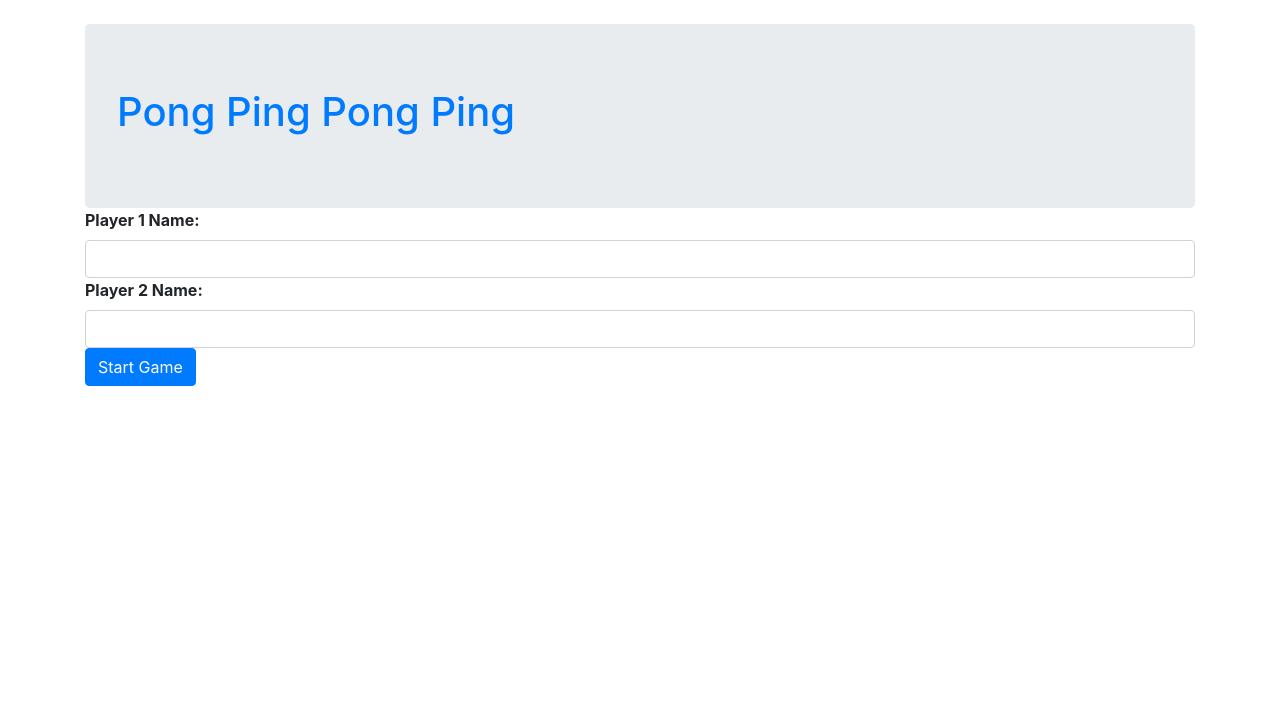
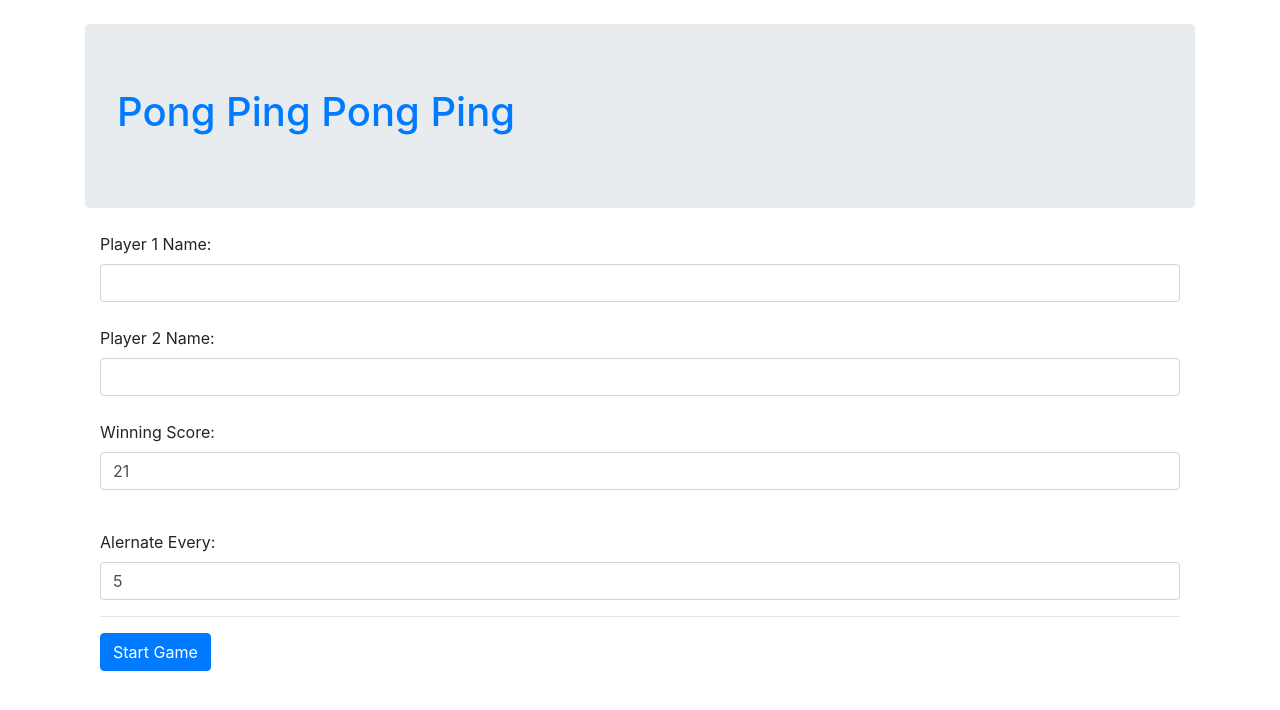
Before and after one commit to TechMilton/DevelopMe-Redux-Week11-PingPong, a React (Create React App) app: page /settings in a window 1280 px wide. Shown: the top 710 px of the page. Built offline with nearby package versions, Linux system fonts and the light colour scheme.

Commit message:
Added winningScore and alernateEvery in the settings page

```diff
--- a/src/App.js
+++ b/src/App.js
@@ -26,6 +26,7 @@ const App = ({ handleP1Increment, handleP2Increment, winner }) => (
           <Winner winner={winner} />
           <hr />
           <Reset />
+          {/* Insert restart game button here */}
         </Route>
 
         <Route exact path="/settings" component={Settings} />
--- a/src/components/Settings/Settings.js
+++ b/src/components/Settings/Settings.js
@@ -8,11 +8,15 @@ class Settings extends Component {
         this.state = {
             player1Name: props.player1Name,
             player2Name: props.player2Name,
+            winningScore: props.winningScore,
+            alernateEvery: props.alernateEvery,
         };
 
         this.handleSubmit = this.handleSubmit.bind(this);
         this.handleChangeP1 = this.handleChangeP1.bind(this);
         this.handleChangeP2 = this.handleChangeP2.bind(this);
+        this.handleWinningScore = this.handleWinningScore.bind(this);
+        this.handlealernateEvery = this.handlealernateEvery.bind(this);
     }
 
     handleChangeP1(e) {
@@ -23,38 +27,71 @@ class Settings extends Component {
         this.setState({ player2Name: e.currentTarget.value });
     }
 
+    handleWinningScore(e) {
+        this.setState({ winningScore: e.currentTarget.value });
+    }
+
+    handlealernateEvery(e) {
+        this.setState({ alernateEvery: e.currentTarget.value });
+    }
+
     handleSubmit(e) {
         e.preventDefault();
         this.props.handleSubmit({ ...this.state });
     }
 
     render() {
-        let { player1Name } = this.state;
-        let { player2Name } = this.state;
+        let { player1Name, player2Name, winningScore, alernateEvery } = this.state;
+
 
         return (
             <form className="form-group" onSubmit={this.handleSubmit} >
-
+                <div className="container">
+                    <br />
                     {/* Player 1 Name */}
-                <label className="font-weight-bold" for="player1Name">Player 1 Name:</label>
+                    <label for="player1Name">Player 1 Name:</label>
                     <input
                         className="form-control"
                         onChange={this.handleChangeP1}
-                    value={player1Name}>
+                        value={player1Name}
+                        required>
                     </input>
-
+                    <br />
                     {/* Player 2 Name */}
-                <label className="font-weight-bold" for="player2Name">Player 2 Name:</label>
+                    <label for="player2Name">Player 2 Name:</label>
                     <input
                         className="form-control"
                         onChange={this.handleChangeP2}
-                    value={player2Name}>
+                        value={player2Name}
+                        required>
                     </input>
+                    <br />
+                    <div class="form-group">
+                        <label for="winningScore">Winning Score:</label>
+                        <input
+                            type="number"
+                            className="form-control"
+                            value={winningScore}
+                            onChange={this.handleWinningScore}>
+                        </input>
+                    </div>
+                    <br />
+                    <div class="form-group">
+                        <label for="alernateEvery">Alernate Every:</label>
+                        <input
+                            type="number"
+                            className="form-control"
+                            value={alernateEvery}
+                            onChange={this.handlealernateEvery}>
+                        </input>
+                    </div>
+
+                    <hr />
 
                     {/* Submit Form */}
                     <button className="btn btn-primary">Start Game</button>
-
-            </form>
+                </div>
+            </form >
         );
     };
 }
--- a/src/components/Settings/index.js
+++ b/src/components/Settings/index.js
@@ -7,6 +7,8 @@ const mapStateToProps = state => {
     return {
         player1Name: state.player1Name,
         player2Name: state.player2Name,
+        winningScore: state.winningScore,
+        alernateEvery: state.alernateEvery,
     };
 };
 
--- a/src/components/Winner/Winner.js
+++ b/src/components/Winner/Winner.js
@@ -3,8 +3,8 @@ import React from 'react';
 const Winner = ({ winner }) => {
 
     return (
-        winner > 0 ?
-            (<h2 className="alert alert-success"> Player {winner} wins!</h2>) : null
+        winner === "" ? null :
+            (<h2 className="alert alert-success"> {winner} wins!</h2>)
     );
 };
 export default Winner;
--- a/src/data/actions.js
+++ b/src/data/actions.js
@@ -22,5 +22,7 @@ export const saveSettings = (data) => {
         type: "SAVE_SETTINGS",
         player1Name: data.player1Name,
         player2Name: data.player2Name,
+        winningScore: data.winningScore,
+        alernateEvery: data.alernateEvery,
     };
 };
--- a/src/data/initialState.js
+++ b/src/data/initialState.js
@@ -3,8 +3,10 @@ const initialState = {
     player2: 0,
     player1Name: "",
     player2Name: "",
+    winningScore: 21,
+    alernateEvery: 5,
     p1Serving: true,
-    winner: 0,
+    winner: "",
 };
 
 export default initialState;
--- a/src/data/reducer.js
+++ b/src/data/reducer.js
@@ -2,10 +2,15 @@ import initialState from "./initialState";
 
 const player1 = state => ({ ...state, player1: state.player1 + 1 });
 const player2 = state => ({ ...state, player2: state.player2 + 1 });
-const serving = state => ({ ...state, p1Serving: (state.player1 + state.player2) % 5 === 0 ? !state.p1Serving : state.p1Serving });
-const winner = state => ({ ...state, winner: state.player1 >= 21 ? 1 : (state.player2 >= 21 ? 2 : 0) });
-const saveSettingsReducer = (state, { player1Name, player2Name }) => {
-    return { ...state, player1Name: player1Name, player2Name: player2Name }
+
+const serving = state =>
+    ({ ...state, p1Serving: (state.player1 + state.player2) % state.alernateEvery === 0 ? !state.p1Serving : state.p1Serving });
+
+const winner = (state) =>
+    ({ ...state, winner: state.player1 >= state.winningScore ? state.player1Name : (state.player2 >= state.winningScore ? state.player2Name : "") });
+
+const saveSettingsReducer = (state, { player1Name, player2Name, winningScore, alernateEvery }) => {
+    return { ...state, player1Name: player1Name, player2Name: player2Name, winningScore: winningScore, alernateEvery: alernateEvery, }
 }
 
 const reducer = (state, action) => {
```
Lines whose indentation alone changed are shown as unchanged.
